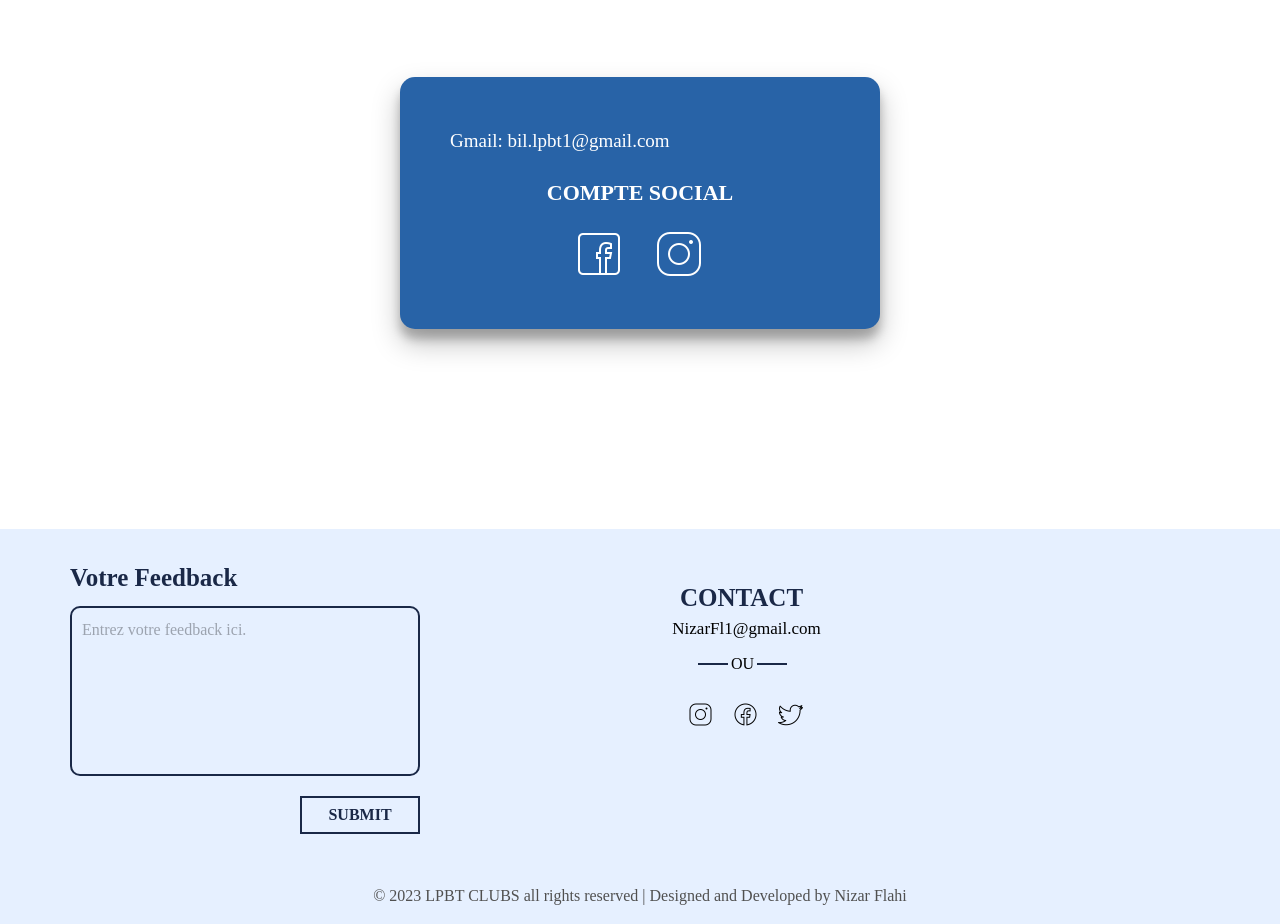
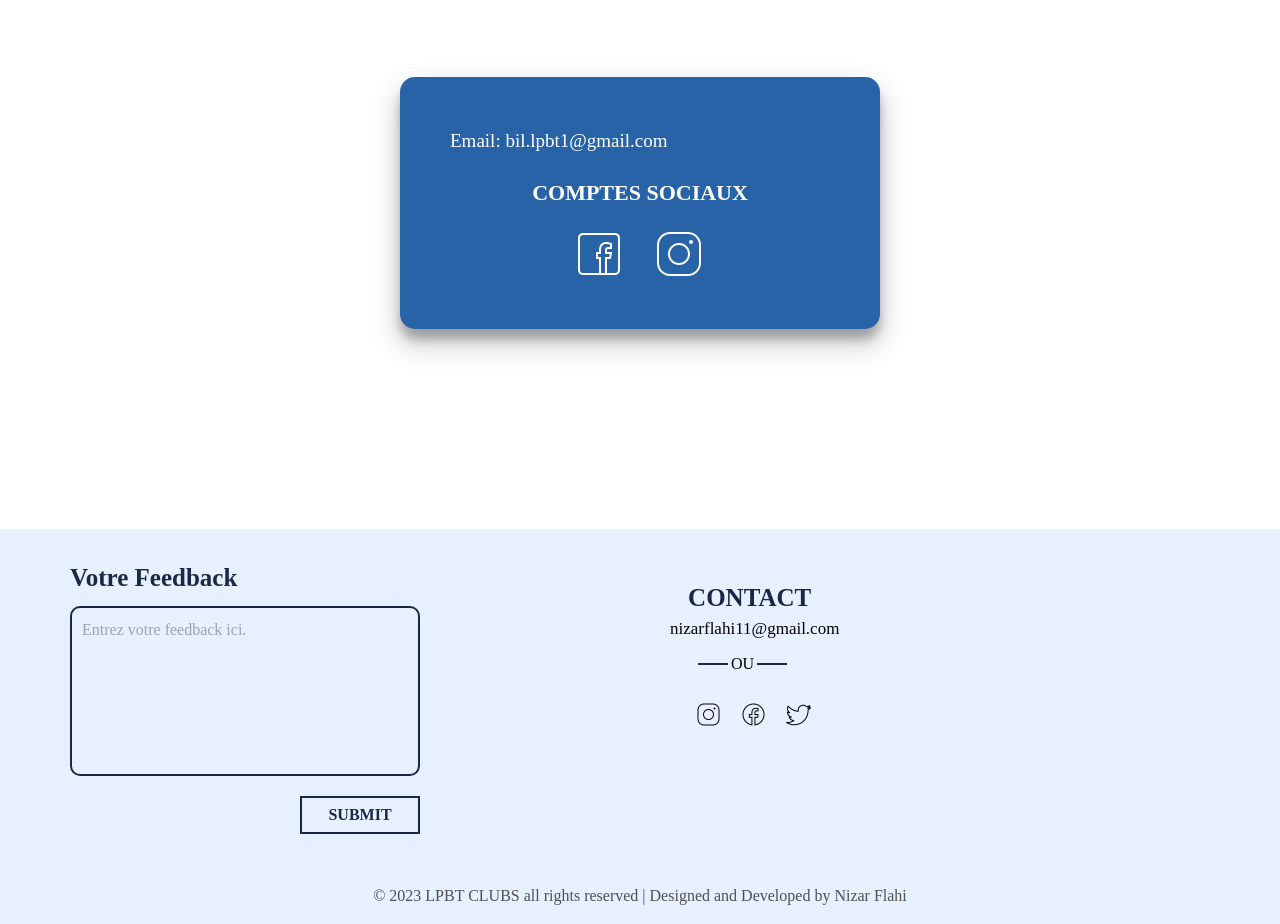
Before and after one commit to nizar-fl/LPBTCLUBS, a Next.js app in the folder lpbtclubs/: page /clubs/BIL-club in a window 1280 px wide. Shown: the part 940-1864 px from the top of the page. Built offline with nearby package versions, Linux system fonts and the light colour scheme.

Commit message:
fixed some inperfections

```diff
--- a/lpbtclubs/app/clubs/BIL-club/page.jsx
+++ b/lpbtclubs/app/clubs/BIL-club/page.jsx
@@ -30,7 +30,7 @@ export default function page() {
 
        <div className="contacts">
        <div className="roleAndNumber">
-            <p className="role">   Gmail: bil.lpbt1@gmail.com
+            <p className="role">   Email: bil.lpbt1@gmail.com
 </p><br />
 
 
@@ -39,7 +39,7 @@ export default function page() {
           <div className="socials">
 
             {/* <div className='whitelie'/> */}
-            <p className="socialTitle">COMPTE SOCIAL</p>
+            <p className="socialTitle">COMPTES SOCIAUX</p>
             <div className="socialLinks">
               <a href="https://www.facebook.com/billpbt/" target="_blank" rel="noopener noreferrer"><img style={{marginRight:"30px"}} src="../imgs/fblogo.png" alt="" /></a>
               <a href="https://www.instagram.com/billpbt/" target="_blank" rel="noopener noreferrer"><img style={{marginRight:"30px"}} src="../imgs/iglogo.png" alt="" /></a>
--- a/lpbtclubs/app/clubs/Chess-club/page.jsx
+++ b/lpbtclubs/app/clubs/Chess-club/page.jsx
@@ -28,7 +28,7 @@ export default function page() {
 
        <div className="contacts">
        <div className="roleAndNumber">
-            <p className="role">   Gmail:  chessclublpbt@gmail.com
+            <p className="role">   Email:  chessclublpbt@gmail.com
 </p>
 
 
--- a/lpbtclubs/app/clubs/Press-club/page.jsx
+++ b/lpbtclubs/app/clubs/Press-club/page.jsx
@@ -37,7 +37,7 @@ export default function page() {
 
        <div className="contacts">
        <div className="roleAndNumber">
-            <p className="role">   Gmail:  lpbtpc@gmail.com</p>
+            <p className="role">   Email:  lpbtpc@gmail.com</p>
             <div className="phone">
               <img className='' src="../imgs/phoneIconW.png" alt="sdsd" />
             <p className='phone number'>27003668</p>
--- a/lpbtclubs/app/clubs/Space-club/page.jsx
+++ b/lpbtclubs/app/clubs/Space-club/page.jsx
@@ -32,7 +32,7 @@ Ce pour garantir un vrai enrichissement aux futurs citoyens et leur passer le fl
 
        <div className="contacts">
        <div className="roleAndNumber">
-            <p className="role">   Gmail: lpbtspaceclub@gmail.com
+            <p className="role">   Email: lpbtspaceclub@gmail.com
 </p><br />
             <div className="phone">
               <img className='' src="../imgs/phoneIconW.png" alt="sdsd" />
@@ -43,7 +43,7 @@ Ce pour garantir un vrai enrichissement aux futurs citoyens et leur passer le fl
           <div className="socials">
 
             {/* <div className='whitelie'/> */}
-            <p className="socialTitle">COMPTE SOCIAL</p>
+            <p className="socialTitle">COMPTES SOCIAUX</p>
             <div className="socialLinks">
               <a href="https://www.facebook.com/ClubEspaceLPBT" target="_blank" rel="noopener noreferrer"><img style={{marginRight:"30px"}} src="../imgs/fblogo.png" alt="" /></a>
               <a href="https://www.instagram.com/clubespace/" target="_blank" rel="noopener noreferrer"><img style={{marginRight:"30px"}} src="../imgs/iglogo.png" alt="" /></a>
--- a/lpbtclubs/app/clubs/TIMUM-club/page.jsx
+++ b/lpbtclubs/app/clubs/TIMUM-club/page.jsx
@@ -48,7 +48,7 @@ TIMUN est une organisation pionnière dans son domaine. En effet, nous avons org
           <div className="socials">
 
             {/* <div className='whitelie'/> */}
-            <p className="socialTitle">COMPTE SOCIAL</p>
+            <p className="socialTitle">COMPTES SOCIAUX</p>
             <div className="socialLinks">
               <a href="https://www.facebook.com/profile.php?id=100066827237771" target="_blank" rel="noopener noreferrer"><img style={{marginRight:"30px"}} src="../imgs/fblogo.png" alt="" /></a>
               <a href="https://www.instagram.com/timun_lpbt/" target="_blank" rel="noopener noreferrer"><img style={{marginRight:"30px"}} src="../imgs/iglogo.png" alt="" /></a>
--- a/lpbtclubs/app/clubs/Tunivision-club/page.jsx
+++ b/lpbtclubs/app/clubs/Tunivision-club/page.jsx
@@ -39,7 +39,7 @@ ajoutée.</p>
 
        <div className="contacts">
        <div className="roleAndNumber">
-            <p className="role">   Gmail: ctjuniorlpbt@gmail.com
+            <p className="role">   Email: ctjuniorlpbt@gmail.com
 </p><br />
             <div className="phone">
               <img className='' src="../imgs/phoneIconW.png" alt="sdsd" />
--- a/lpbtclubs/app/clubs/WWC-club/page.jsx
+++ b/lpbtclubs/app/clubs/WWC-club/page.jsx
@@ -41,7 +41,7 @@ Transformer les établissements scolaires en Tunisie en vrais catalyseurs de dé
 
        <div className="contacts">
        <div className="roleAndNumber">
-            <p className="role">   Gmail: <br />wwclublpbt@gmail.com
+            <p className="role">   Email: <br />wwclublpbt@gmail.com
 </p><br />
             <div className="phone">
               <img className='' src="../imgs/phoneIconW.png" alt="sdsd" />
@@ -52,7 +52,7 @@ Transformer les établissements scolaires en Tunisie en vrais catalyseurs de dé
           <div className="socials">
 
             {/* <div className='whitelie'/> */}
-            <p className="socialTitle">COMPTE SOCIAL</p>
+            <p className="socialTitle">COMPTES SOCIAUX</p>
             <div className="socialLinks">
               <a href="https://www.facebook.com/wallahwecanlpbt" target="_blank" rel="noopener noreferrer"><img style={{marginRight:"30px"}} src="../imgs/fblogo.png" alt="" /></a>
               <a href="https://www.instagram.com/wwc_club_lpbt/" target="_blank" rel="noopener noreferrer"><img style={{marginRight:"30px"}} src="../imgs/iglogo.png" alt="" /></a>
--- a/lpbtclubs/app/clubs/clubinfocss.css
+++ b/lpbtclubs/app/clubs/clubinfocss.css
@@ -119,10 +119,10 @@
     .nameLogo{
         display: flex;
         width: 100%;
-
         padding-right: 10px;
         color: #1a4372;
         justify-content: space-between;
+
 
     }
     .nameLogo>p{
@@ -174,7 +174,6 @@
         margin-top: 100px;
         color: white;
         border-radius: 15px;
-
         min-width: 300px;
         min-height: 100px;
         background-color: #2863a7;
@@ -182,6 +181,7 @@
         box-shadow: rgba(0, 0, 0, 0.25) 0px 14px 28px, rgba(0, 0, 0, 0.22) 0px 10px 10px;
 
     }
+
 
     .roleAndNumber{
         margin-bottom: 20px;
--- a/lpbtclubs/app/clubs/clubscss.css
+++ b/lpbtclubs/app/clubs/clubscss.css
@@ -49,7 +49,7 @@
         color: #0d2a4b;
         margin-bottom: 20px;
         font-weight: bold;
-        font-size: 19px;
+        font-size: 26px;
     }
     .moreclubinfo{
         display: flex;
--- a/lpbtclubs/compoonents/footer/footer.jsx
+++ b/lpbtclubs/compoonents/footer/footer.jsx
@@ -37,7 +37,7 @@ export default function Footer() {
         <div className="contact">
           <p className="feedbackTitle">CONTACT</p>
 
-          <p className='email'>NizarFl1@gmail.com</p>
+          <p className='email'>nizarflahi11@gmail.com</p>
           <div className="orContainer">
             <div className="line"/>
             <p className="or">OU</p>
```
Also changed, not shown: lpbtclubs/app/mainCss.css (+12 -4 lines).
